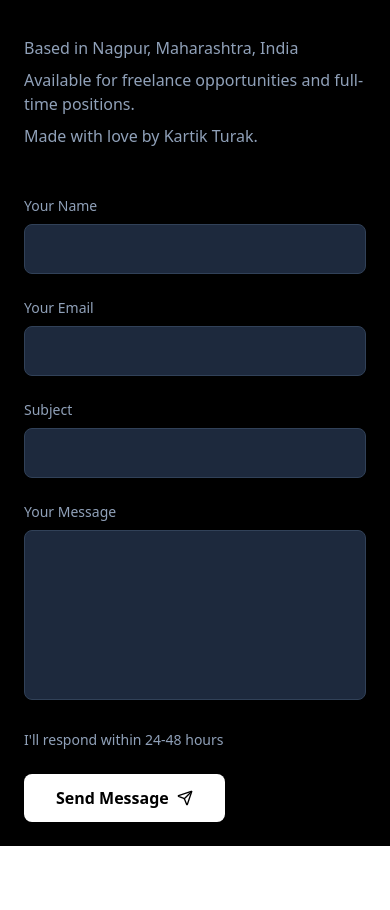
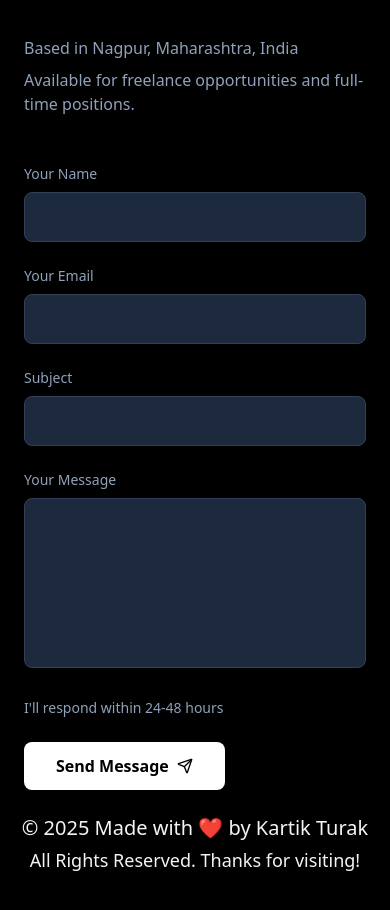
Before and after one commit to kartikturak05/Portfolio, a React (Vite) app: page / in a window 390 px wide. Shown: the part 6160-7070 px from the top of the page. Before the commit the page ends 7006 px from the top, so only its background shows below. Built offline with nearby package versions, Linux system fonts and the light colour scheme.

Commit message:
Footer added

```diff
--- a/src/App.jsx
+++ b/src/App.jsx
@@ -4,6 +4,7 @@ import Home from './components/sections/Home'
 import About from './components/sections/About'
 import Contact from './components/sections/Contact'
 import Projects from './components/sections/Projects'
+import Footer from './components/sections/Footer'
 <link href="/src/styles.css" rel="stylesheet"></link>
 
 const App = () => {
@@ -19,6 +20,7 @@ const App = () => {
         <About />
         <Projects />
         <Contact />
+        <Footer />
 
       </div>
     </>
--- a/src/components/sections/Contact.jsx
+++ b/src/components/sections/Contact.jsx
@@ -25,7 +25,7 @@ const Contact = () => {
   };
 
   return (
-    <div className="min-h-screen bg-black text-white p-6 md:p-12">
+    <div className=" bg-black text-white p-6 md:p-12">
       <div className="max-w-7xl mx-auto">
         <div className="grid grid-cols-1 lg:grid-cols-2 gap-12 lg:gap-20">
 
@@ -84,7 +84,6 @@ const Contact = () => {
             <div className="mt-16 space-y-2">
               <div className="text-slate-400">Based in Nagpur, Maharashtra, India</div>
               <div className="text-slate-400">Available for freelance opportunities and full-time positions.</div>
-              <div className="text-slate-400">Made with love by Kartik Turak.</div>
             </div>
           </div>
 
--- a/src/components/sections/Footer.jsx
+++ b/src/components/sections/Footer.jsx
@@ -2,7 +2,16 @@ import React from 'react'
 
 const Footer = () => {
   return (
-    <div>Footer</div>
+    <div>
+      <div className="flex flex-col items-center space-y-1 pb-10">
+            <div className="text-gray-100 text-xl">
+              © 2025 Made with ❤️ by Kartik Turak
+            </div>
+            <div className="text-gray-100 text-lg">
+              All Rights Reserved. Thanks for visiting!
+            </div>
+          </div>
+      </div>
   )
 }
 
```
